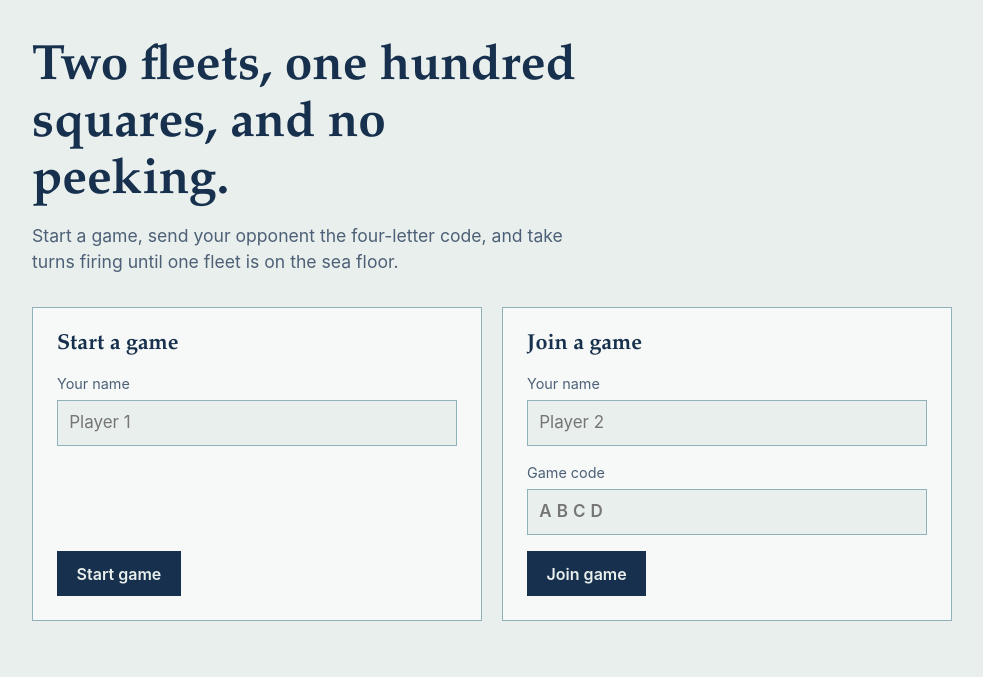
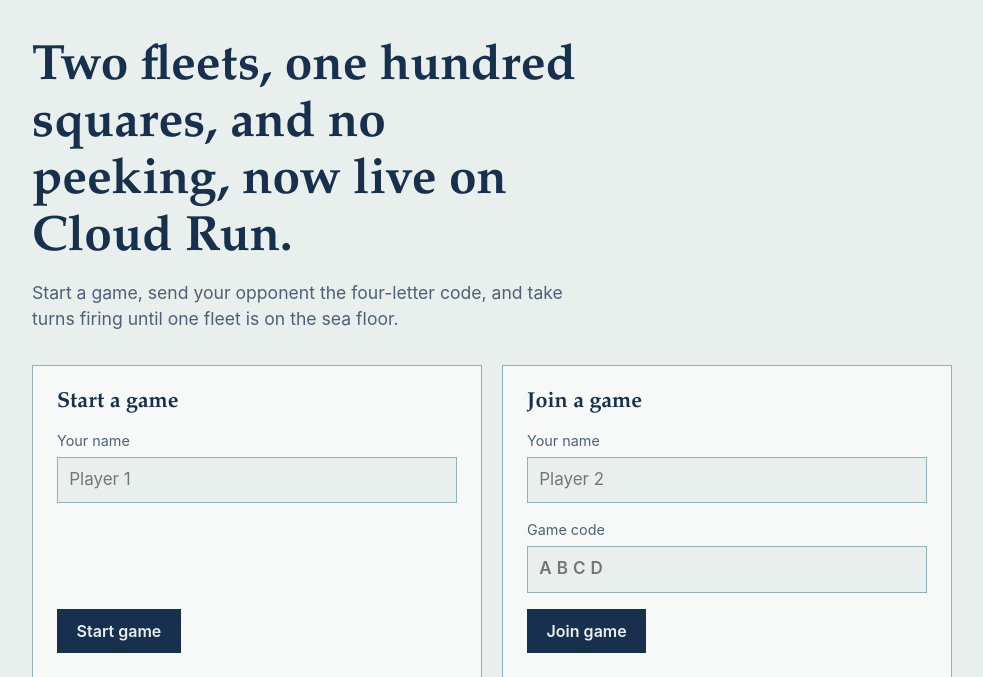
Before and after one commit to scherukupalli-cell/battleship, a Flask app: page / in a window 1280 px wide. Shown: the part 60-737 px from the top of the page, without its empty margins (148-1131 px from the left). Run offline with Flask 3, Linux system fonts and the light colour scheme.

Commit message:
Update home page headline

```diff
--- a/templates/index.html
+++ b/templates/index.html
@@ -1,7 +1,7 @@
 {% extends "base.html" %}
 {% block content %}
 <section class="hero">
-  <h1>Two fleets, one hundred squares, and no peeking.</h1>
+  <h1>Two fleets, one hundred squares, and no peeking, now live on Cloud Run.</h1>
   <p class="lede">Start a game, send your opponent the four-letter code, and take turns firing until one fleet is on the sea floor.</p>
 </section>
 
```
